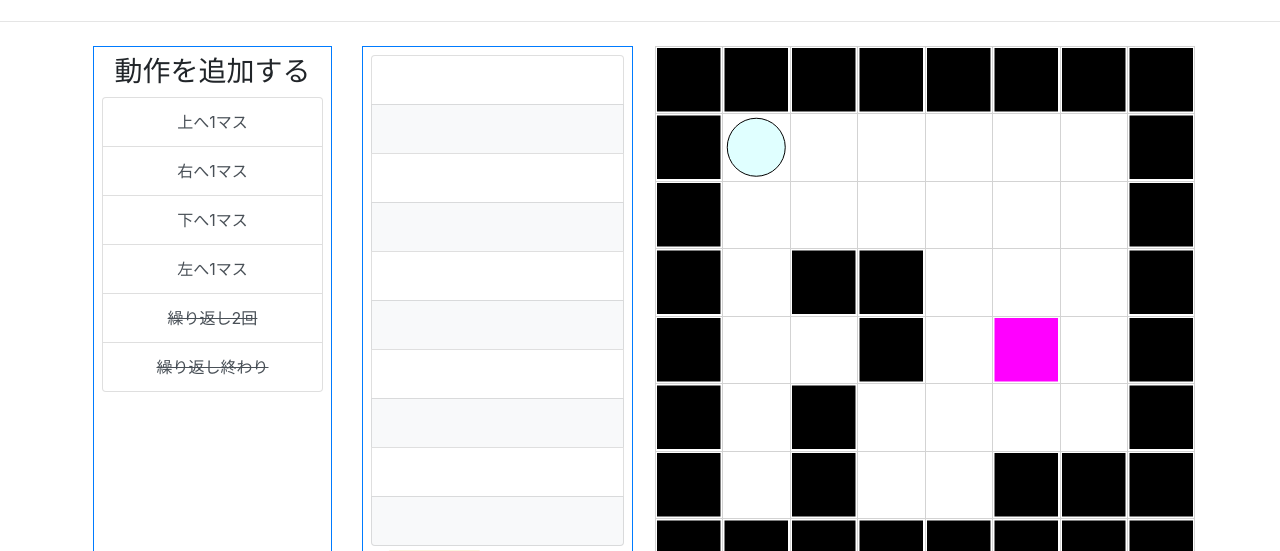
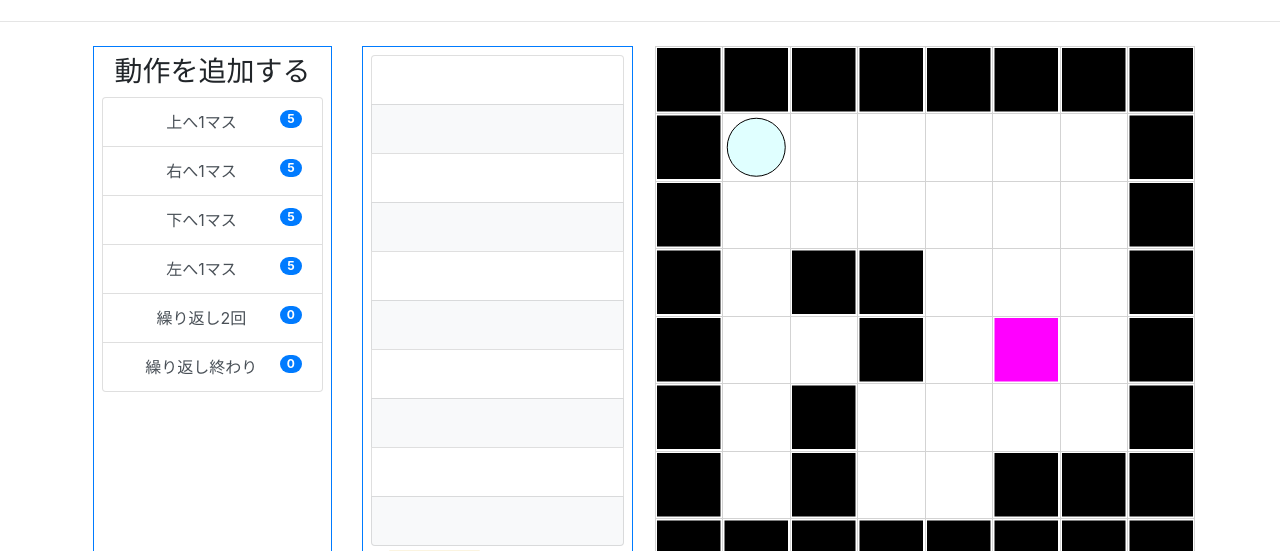
Before and after one commit to yunemk/Ball-Control-Game, a plain HTML site: page index.html in a window 1280 px wide. Both pictures are taken after a click on the button "リセット". Shown: the part 209-760 px from the top of the page. Drawn offline with Linux system fonts and the light colour scheme.

Commit message:
Made restriction of actions

```diff
--- a/data/fieldSet.json
+++ b/data/fieldSet.json
@@ -23,6 +23,18 @@
       },
       "canvas": {
         "background": "#fff"
+      },
+      "actionsBadgeNum": {
+        "dir": {
+          "up": 5,
+          "right": 5,
+          "down": 5,
+          "left": 5
+        },
+        "for": {
+          "start": 0,
+          "end": 0
+        }
       }
     },
     "stage-2": {
@@ -52,6 +64,18 @@
       },
       "canvas": {
         "background": "#fff"
+      },
+      "actionsBadgeNum": {
+        "dir": {
+          "up": 5,
+          "right": 5,
+          "down": 8,
+          "left": 8
+        },
+        "for": {
+          "start": 0,
+          "end": 0
+        }
       }
     },
     "stage-3": {
@@ -77,6 +101,18 @@
       },
       "canvas": {
         "background": "#fff"
+      },
+      "actionsBadgeNum": {
+        "dir": {
+          "up": 5,
+          "right": 5,
+          "down": 5,
+          "left": 5
+        },
+        "for": {
+          "start": 0,
+          "end": 0
+        }
       }
     },
     "stage-4": {
@@ -101,6 +137,18 @@
       },
       "canvas": {
         "background": "#fff"
+      },
+      "actionsBadgeNum": {
+        "dir": {
+          "up": 5,
+          "right": 5,
+          "down": 5,
+          "left": 5
+        },
+        "for": {
+          "start": 0,
+          "end": 0
+        }
       }
     },
     "stage-5": {
@@ -133,6 +181,18 @@
       },
       "canvas": {
         "background": "#fff"
+      },
+      "actionsBadgeNum": {
+        "dir": {
+          "up": 5,
+          "right": 5,
+          "down": 5,
+          "left": 5
+        },
+        "for": {
+          "start": 0,
+          "end": 0
+        }
       }
     },
     "stage-6": {
@@ -154,6 +214,18 @@
       },
       "canvas": {
         "background": "#fff"
+      },
+      "actionsBadgeNum": {
+        "dir": {
+          "up": 4,
+          "right": 0,
+          "down": 0,
+          "left": 0
+        },
+        "for": {
+          "start": 0,
+          "end": 0
+        }
       }
     },
     "stage-12": {
@@ -195,6 +267,18 @@
       },
       "canvas": {
         "background": "#fff"
+      },
+      "actionsBadgeNum": {
+        "dir": {
+          "up": 100,
+          "right": 100,
+          "down": 100,
+          "left": 100
+        },
+        "for": {
+          "start": 100,
+          "end": 100
+        }
       }
     }
   }
--- a/index.html
+++ b/index.html
@@ -37,12 +37,24 @@
           <div class="border border-primary h-100 px-2 mx-2">
             <h3 class="mt-2">動作を追加する</h3>
             <ul id="actions" class="list-group">
-              <button type="button" class="list-group-item list-group-item-action">上へ1マス</button>
-              <button type="button" class="list-group-item list-group-item-action">右へ1マス</button>
-              <button type="button" class="list-group-item list-group-item-action">下へ1マス</button>
-              <button type="button" class="list-group-item list-group-item-action">左へ1マス</button>
-              <button type="button" class="list-group-item list-group-item-action"><del>繰り返し2回</del></button>
-              <button type="button" class="list-group-item list-group-item-action"><del>繰り返し終わり</del></button>
+              <button type="button" class="list-group-item list-group-item-action">
+                上へ1マス<span class="badge badge-pill badge-primary float-right"></span>
+              </button>
+              <button type="button" class="list-group-item list-group-item-action">
+                右へ1マス<span class="badge badge-pill badge-primary float-right"></span>
+              </button>
+              <button type="button" class="list-group-item list-group-item-action">
+                下へ1マス<span class="badge badge-pill badge-primary float-right"></span>
+              </button>
+              <button type="button" class="list-group-item list-group-item-action">
+                左へ1マス<span class="badge badge-pill badge-primary float-right"></span>
+              </button>
+              <button type="button" class="list-group-item list-group-item-action">
+                繰り返し2回<span class="badge badge-pill badge-primary float-right"></span>
+              </button>
+              <button type="button" class="list-group-item list-group-item-action">
+                繰り返し終わり<span class="badge badge-pill badge-primary float-right"></span>
+              </button>
             </ul>
           </div>
         </div>
--- a/js/TODO.js
+++ b/js/TODO.js
@@ -1,19 +1,21 @@
 class TODO {
   static handleMouseClickOnActions(e) {
     if (e.target.nodeName === 'BUTTON') {
+      const btn = e.target;
       const todosElement = document.getElementById('todos');
       const firstEmptyTodo = Array.from(todosElement.children)
         .find(el => el.classList.contains('empty'));
-      if (firstEmptyTodo !== undefined) {
-        // e.target.nodeName is set to "UL" sometimes
-        const addedTodoText = e.target.textContent;
+      const badgeNum = parseInt(btn.lastElementChild.textContent, 10);
+      if (firstEmptyTodo !== undefined && badgeNum > 0) {
+        btn.lastElementChild.textContent = `${badgeNum - 1}`;
         firstEmptyTodo.classList.replace('empty', 'not-empty');
         firstEmptyTodo.innerHTML = `
-        ${addedTodoText}
+        ${btn.firstChild.textContent.trim()}
         <button class="btn btn-sm btn-danger my-n1 rounded-circle float-right delTodo">x</button>
         `;
         const delTodoBtn = firstEmptyTodo.querySelector('.delTodo');
         delTodoBtn.onclick = () => {
+          btn.lastElementChild.textContent = `${parseInt(btn.lastElementChild.textContent, 10) + 1}`;
           delTodoBtn.parentElement.remove();
           const storedInvisibleTodo = document.createElement('li');
           storedInvisibleTodo.innerHTML = '&ThinSpace;';
@@ -24,12 +26,18 @@ class TODO {
     }
   }
 
-  static handleMouseClickOnResetTodos() {
-    const todos = Array.from(document.getElementById('todos').children);
-    todos.forEach(el => {
-      el.classList.replace('not-empty', 'empty');
-      el.innerHTML = '&ThinSpace;';
-    });
+  static handleMouseClickOnResetTodos(stage) {
+    return {
+      stage,
+      handleEvent: () => {
+        const todos = Array.from(document.getElementById('todos').children);
+        todos.forEach(el => {
+          el.classList.replace('not-empty', 'empty');
+          el.innerHTML = '&ThinSpace;';
+        });
+        TODO.resetActionsBadgeNumber(stage);
+      }
+    };
   }
 
   static getTodosArr() {
@@ -38,15 +46,16 @@ class TODO {
       .map(el => el.innerText.slice(0, -2)); // remove x and break line
   }
 
-  static setRunTodosHandler(field, ball, canvasModal) {
+  static setRunTodosHandler(field, ball, canvasModal, handleMouseClickOnResetTodos) {
     return {
       field,
       ball,
       canvasModal,
+      handleMouseClickOnResetTodos,
       handleEvent: function handleEvent(e) {
         e.currentTarget.removeEventListener('click', this);
         document.getElementById('actions').removeEventListener('click', TODO.handleMouseClickOnActions);
-        document.getElementById('resetTodos').removeEventListener('click', TODO.handleMouseClickOnResetTodos);
+        document.getElementById('resetTodos').removeEventListener('click', handleMouseClickOnResetTodos);
         // This can't be written by forEach in async => https://qiita.com/frameair/items/e7645066075666a13063
         (async () => {
           const todos = TODO.getTodosArr();
@@ -66,7 +75,7 @@ class TODO {
                 break;
             }
             if (this.field.blockStatus[ball.posX][ball.posY] === 'black') {
-              canvasModal.show('error', this.ball, this);
+              canvasModal.show('error', this.ball, this, this.handleMouseClickOnResetTodos);
               todos.splice(0, todos.length);
             }
             if (this.field.blockStatus[ball.posX][ball.posY] === 'gold') {
@@ -75,12 +84,30 @@ class TODO {
             }
           }
           if (this.field.blockStatus[ball.posX][ball.posY] === 'white' || this.field.blockStatus[ball.posX][ball.posY] === 'olive') {
-            canvasModal.show('failed', this.ball, this);
+            canvasModal.show('failed', this.ball, this, this.handleMouseClickOnResetTodos);
           } else if (this.field.blockStatus[ball.posX][ball.posY] === 'magenta') {
-            canvasModal.show('clear', this.ball, this);
+            canvasModal.show('clear', this.ball, this, this.handleMouseClickOnResetTodos);
           }
         })();
       }
     }
   }
+
+  static resetActionsBadgeNumber(stage) {
+    Array.from(document.getElementById('actions').children).forEach((btn, index) => {
+      if (index === 0) {
+        btn.lastElementChild.textContent = stage.actionsBadgeNum.dir.up;
+      } else if (index === 1) {
+        btn.lastElementChild.textContent = stage.actionsBadgeNum.dir.right;
+      } else if (index === 2) {
+        btn.lastElementChild.textContent = stage.actionsBadgeNum.dir.down;
+      } else if (index === 3) {
+        btn.lastElementChild.textContent = stage.actionsBadgeNum.dir.left;
+      } else if (index === 4) {
+        btn.lastElementChild.textContent = stage.actionsBadgeNum.for.start;
+      } else if (index === 5) {
+        btn.lastElementChild.textContent = stage.actionsBadgeNum.for.end;
+      }
+    });
+  }
 }
--- a/js/index.js
+++ b/js/index.js
@@ -26,10 +26,28 @@ initCanvasSizeToWidthLengthSquare(canvas);
   ball.strokeColor = stage.ball.strokeColor != null ? stage.ball.strokeColor : 'black';
   canvas.style.background = stage.canvas.background != null ? stage.canvas.background : '#fff';
 
+  // Will Change Code If Pagination Implement //
+  Array.from(document.getElementById('actions').children).forEach((btn, index) => {
+    if (index === 0) {
+      btn.lastElementChild.textContent = stage.actionsBadgeNum.dir.up;
+    } else if (index === 1) {
+      btn.lastElementChild.textContent = stage.actionsBadgeNum.dir.right;
+    } else if (index === 2) {
+      btn.lastElementChild.textContent = stage.actionsBadgeNum.dir.down;
+    } else if (index === 3) {
+      btn.lastElementChild.textContent = stage.actionsBadgeNum.dir.left;
+    } else if (index === 4) {
+      btn.lastElementChild.textContent = stage.actionsBadgeNum.for.start;
+    } else if (index === 5) {
+      btn.lastElementChild.textContent = stage.actionsBadgeNum.for.end;
+    }
+  });
+  // ---------------- //
+
   document.getElementById('actions').addEventListener('click', TODO.handleMouseClickOnActions);
-  document.getElementById('resetTodos').addEventListener('click', TODO.handleMouseClickOnResetTodos);
-
-  let handleMouseClickOnRunTodos = TODO.setRunTodosHandler(field, ball, canvasModal);
+  let handleMouseClickOnResetTodos = TODO.handleMouseClickOnResetTodos(stage);
+  document.getElementById('resetTodos').addEventListener('click', handleMouseClickOnResetTodos);
+  let handleMouseClickOnRunTodos = TODO.setRunTodosHandler(field, ball, canvasModal, handleMouseClickOnResetTodos);
   document.getElementById('runTodos').addEventListener('click', handleMouseClickOnRunTodos);
 
   function draw(field, ball) {
@@ -55,14 +73,34 @@ initCanvasSizeToWidthLengthSquare(canvas);
       ball.color = stage.ball.color != null ? stage.ball.color : 'cyan';
       ball.strokeColor = stage.ball.strokeColor != null ? stage.ball.strokeColor : 'black';
       canvas.style.background = stage.canvas.background != null ? stage.canvas.background : '#fff';
+
+      // Will Change Code If Pagination Implement //
+      Array.from(document.getElementById('actions').children).forEach((btn, index) => {
+        if (index === 0) {
+          btn.lastElementChild.textContent = stage.actionsBadgeNum.dir.up;
+        } else if (index === 1) {
+          btn.lastElementChild.textContent = stage.actionsBadgeNum.dir.right;
+        } else if (index === 2) {
+          btn.lastElementChild.textContent = stage.actionsBadgeNum.dir.down;
+        } else if (index === 3) {
+          btn.lastElementChild.textContent = stage.actionsBadgeNum.dir.left;
+        } else if (index === 4) {
+          btn.lastElementChild.textContent = stage.actionsBadgeNum.for.start;
+        } else if (index === 5) {
+          btn.lastElementChild.textContent = stage.actionsBadgeNum.for.end;
+        }
+      });
+      // ---------------- //
+
       if (document.getElementById('canvasModal') !== null) {
         document.getElementById('canvasModal').remove();
         document.getElementById('actions').addEventListener('click', TODO.handleMouseClickOnActions);
-        document.getElementById('resetTodos').addEventListener('click', TODO.handleMouseClickOnResetTodos);
+        handleMouseClickOnResetTodos = TODO.handleMouseClickOnResetTodos(stage);
+        document.getElementById('resetTodos').addEventListener('click', handleMouseClickOnResetTodos);
       }
 
       document.getElementById('runTodos').removeEventListener('click', handleMouseClickOnRunTodos);
-      handleMouseClickOnRunTodos = TODO.setRunTodosHandler(field, ball, canvasModal);
+      handleMouseClickOnRunTodos = TODO.setRunTodosHandler(field, ball, canvasModal, handleMouseClickOnResetTodos);
       document.getElementById('runTodos').addEventListener('click', handleMouseClickOnRunTodos);
 
       clearInterval(curScreen);
```
Also changed, not shown: js/canvas/Modal.js (+4 -4 lines).
